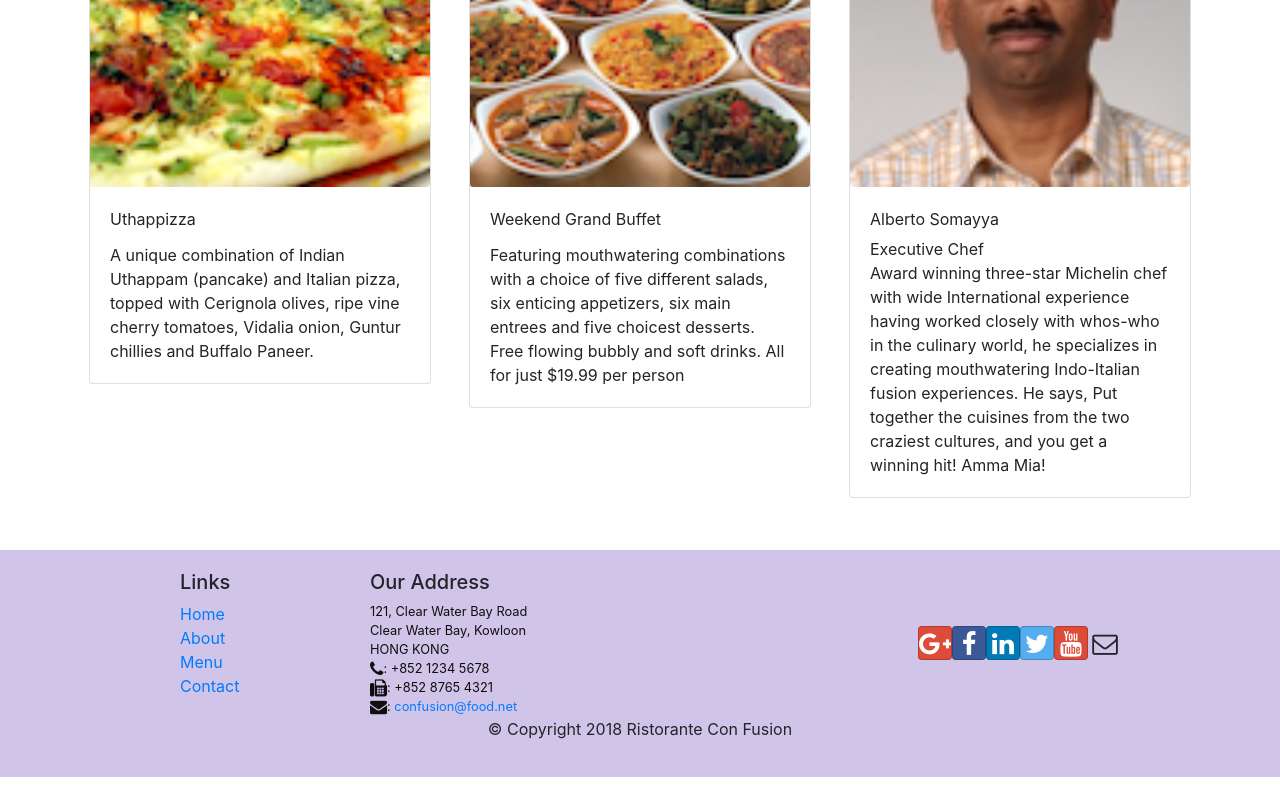
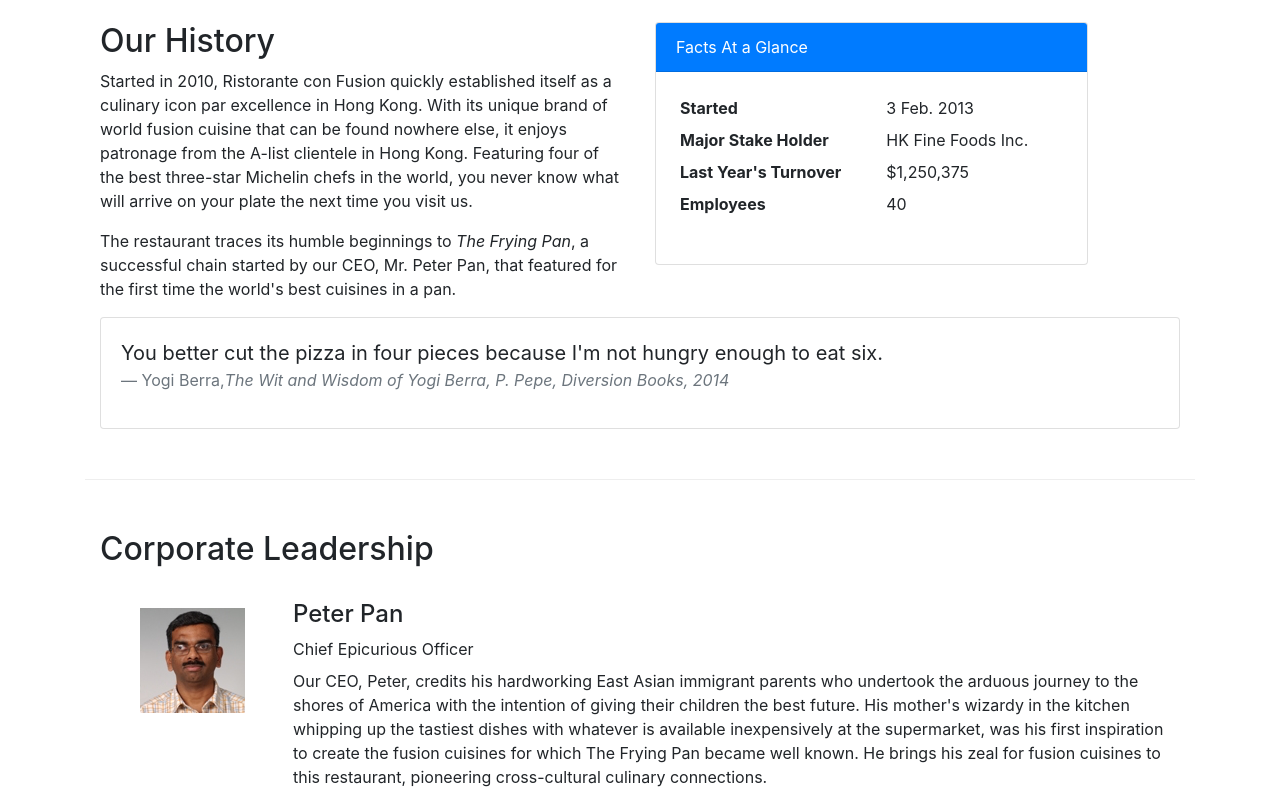
Before and after one commit to vishwasprabhu98/reactjs, a React (Create React App) app in the folder confusion/: page /aboutus in a window 1280 px wide. Before the commit this address led to /home. Shown: the part 500-1300 px from the top of the page. Before the commit the page ends 1277 px from the top, so only its background shows below. Built offline with nearby package versions, Linux system fonts and the light colour scheme.

Commit message:
Assignment 2 completed

```diff
--- a/confusion/src/components/AboutUsComponent.js
+++ b/confusion/src/components/AboutUsComponent.js
@@ -1,12 +1,30 @@
 import React from 'react';
 import { Breadcrumb, BreadcrumbItem, Card, CardBody, CardHeader, Media } from 'reactstrap';
 import { Link } from 'react-router-dom';
+
+const RenderLeader = ({ item }) => {
+	return(
+		<Media>
+			<Media left middle className="mt-2">
+				<Media object src={item.image} alt={item.name} />
+			</Media>
+			<Media body className="ml-5">
+				<Media heading>{item.name}</Media>
+				<Media> {item.designation} </Media>
+				<p className="mt-2">{item.description}</p>
+			</Media>
+		</Media>
+	);
+}
 
 function About(props) {
 
 	const leaders = props.leaders.map((leader) => {
 		return (
-			<p>Leader {leader.name}</p>
+			<React.Fragment>
+				<br></br>
+				<RenderLeader item = {leader} />
+			</React.Fragment>
 		);
 	});
 
--- a/confusion/src/components/MainComponent.js
+++ b/confusion/src/components/MainComponent.js
@@ -4,6 +4,7 @@ import Header from './HeaderComponent'
 import Footer from './FooterComponent'
 import Contact from './ContactComponent'
 import Menu from './menuComponent';
+import About from './AboutUsComponent';
 import DishDetail from './DishdetailComponent';
 import { DISHES } from '../shared/dishes.js';
 import { COMMENTS } from '../shared/comments';
@@ -49,6 +50,7 @@ class Main extends Component {
 					<Route exact path='/menu' component = {() => <Menu dishes={this.state.dishes} />} />
 					<Route path='/menu/:dishId' component = { DishWithID } />
 					<Route exact path='/contactus' component = { Contact } />
+					<Route exact path='/aboutus' component = { () => <About leaders = { this.state.leaders} /> } />
 					<Redirect to="/home" />
 				</Switch>
 				<Footer />
```
